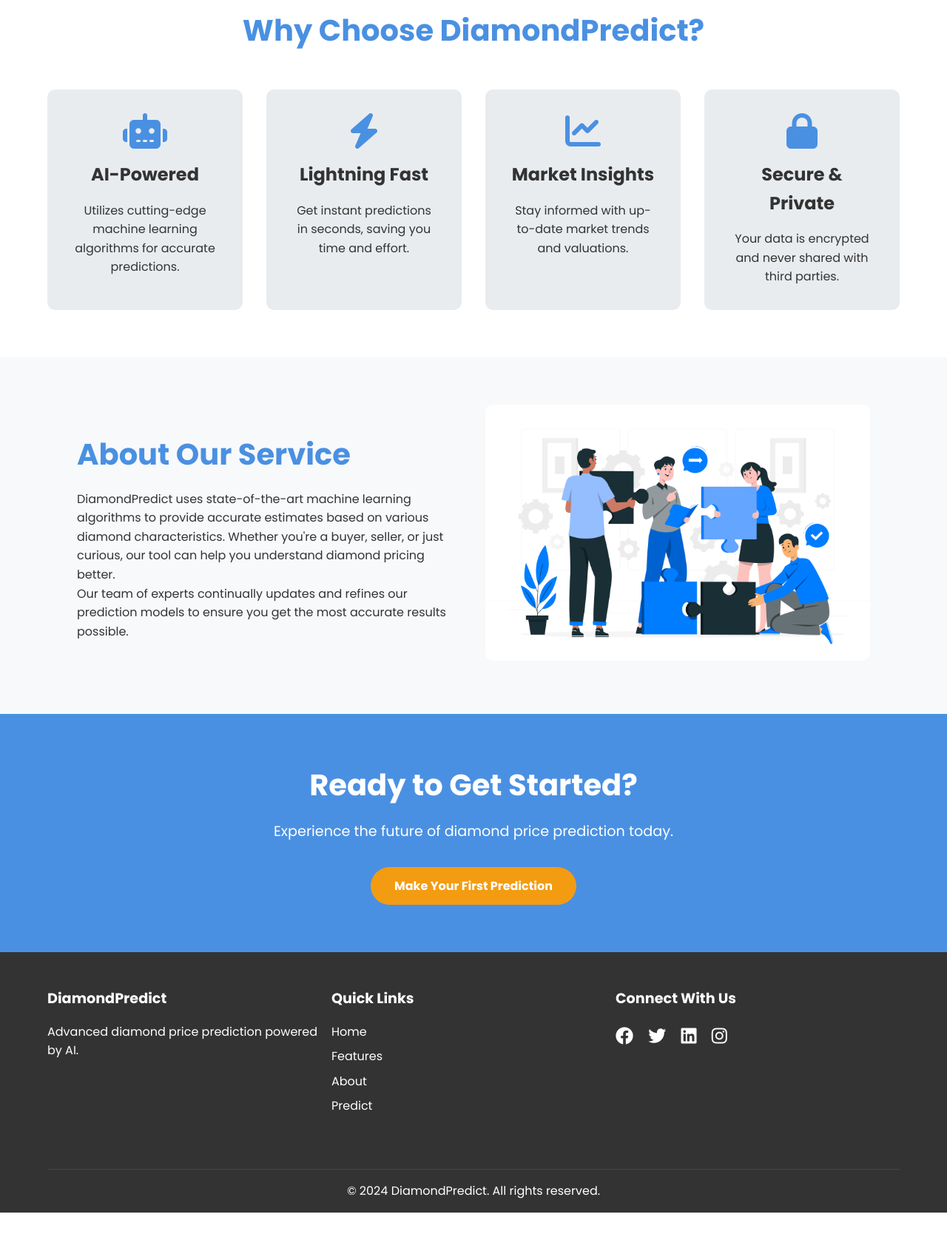
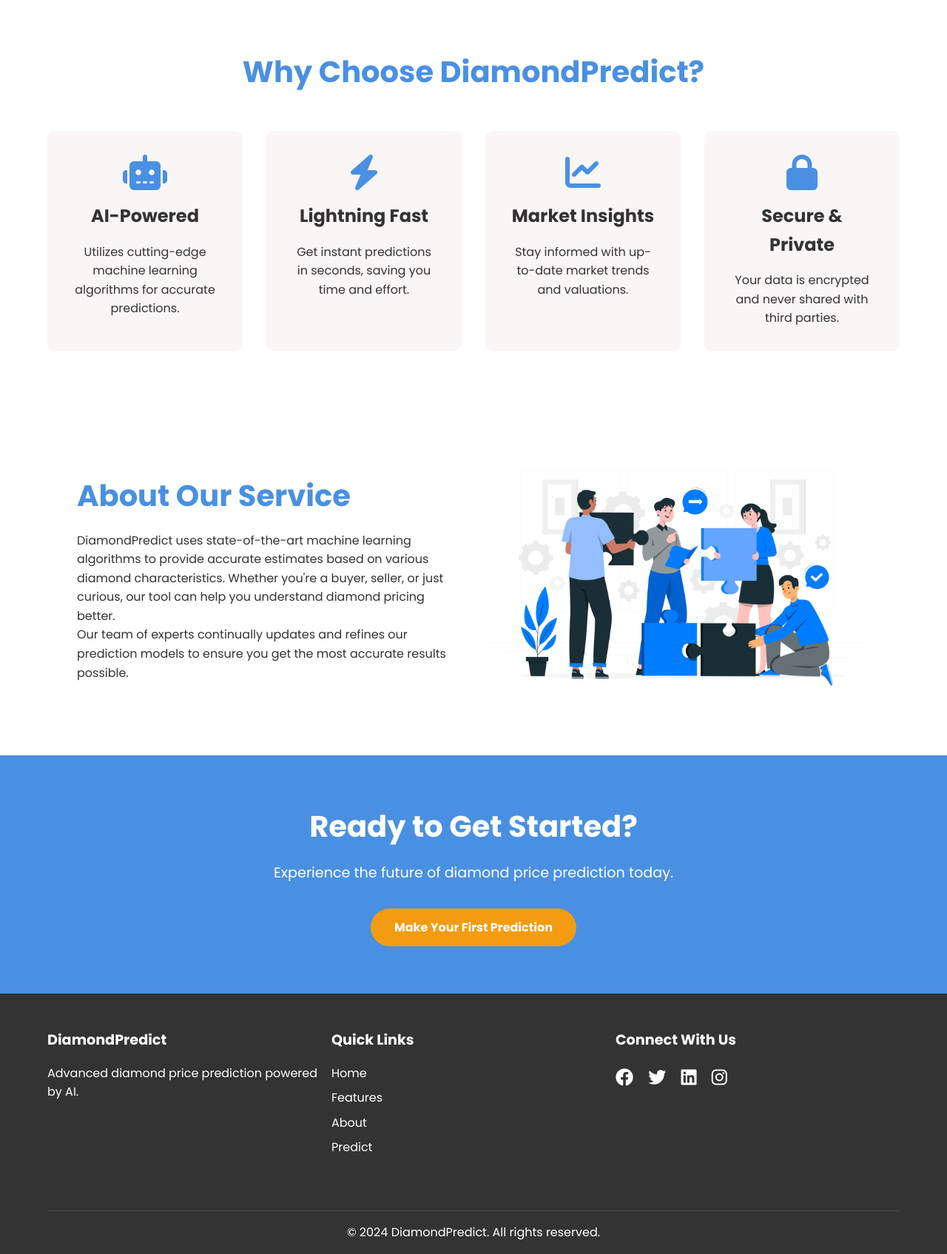
Before and after one commit to TechWithAkash/DiamondPricePrediction, a Flask app: page / in a window 1280 px wide. Shown: the part 577-2272 px from the top of the page at 74% size. Before the commit the page ends 2216 px from the top, so only its background shows below. Run offline with Flask 3, Linux system fonts and the light colour scheme; some libraries are stand-ins or nearby versions.

Commit message:
Some Color Changing

```diff
--- a/static/css/style.css
+++ b/static/css/style.css
@@ -1,9 +1,9 @@
 :root {
     --primary-color: #4a90e2;
     --secondary-color: #f39c12;
-    --background-color: #f8f9fa;
+    --background-color: #ffffff;
     --text-color: #333;
-    --light-gray: #e9ecef;
+    --light-gray: #ffffff;
 }
 
 * {
@@ -80,7 +80,6 @@ main {
     align-items: center;
     justify-content: space-between;
     padding: 4rem 5%;
-    background-color: whitesmoke;
     max-width: 1200px;
     margin: 0 auto;
 }
@@ -154,7 +153,7 @@ main {
 }
 
 .feature-card {
-    background-color: var(--light-gray);
+    background-color: rgb(250, 246, 246);
     padding: 2rem;
     border-radius: 10px;
     transition: transform 0.3s ease, box-shadow 0.3s ease;
--- a/templates/index.html
+++ b/templates/index.html
@@ -32,7 +32,7 @@
                 <a href="{{ url_for('predict_datapoint') }}" class="cta-button">Start Predicting</a>
             </div>
             <div class="hero-image">
-                <img src="{{ url_for('static', filename='images/diamond.jpg') }}" alt="Diamond">
+                <img src="{{ url_for('static', filename='images/diamond-removebg-preview.png') }}" alt="Diamond">
             </div>
         </section>
 
```
Also changed, not shown: static/images/diamond-removebg-preview.png (added).
